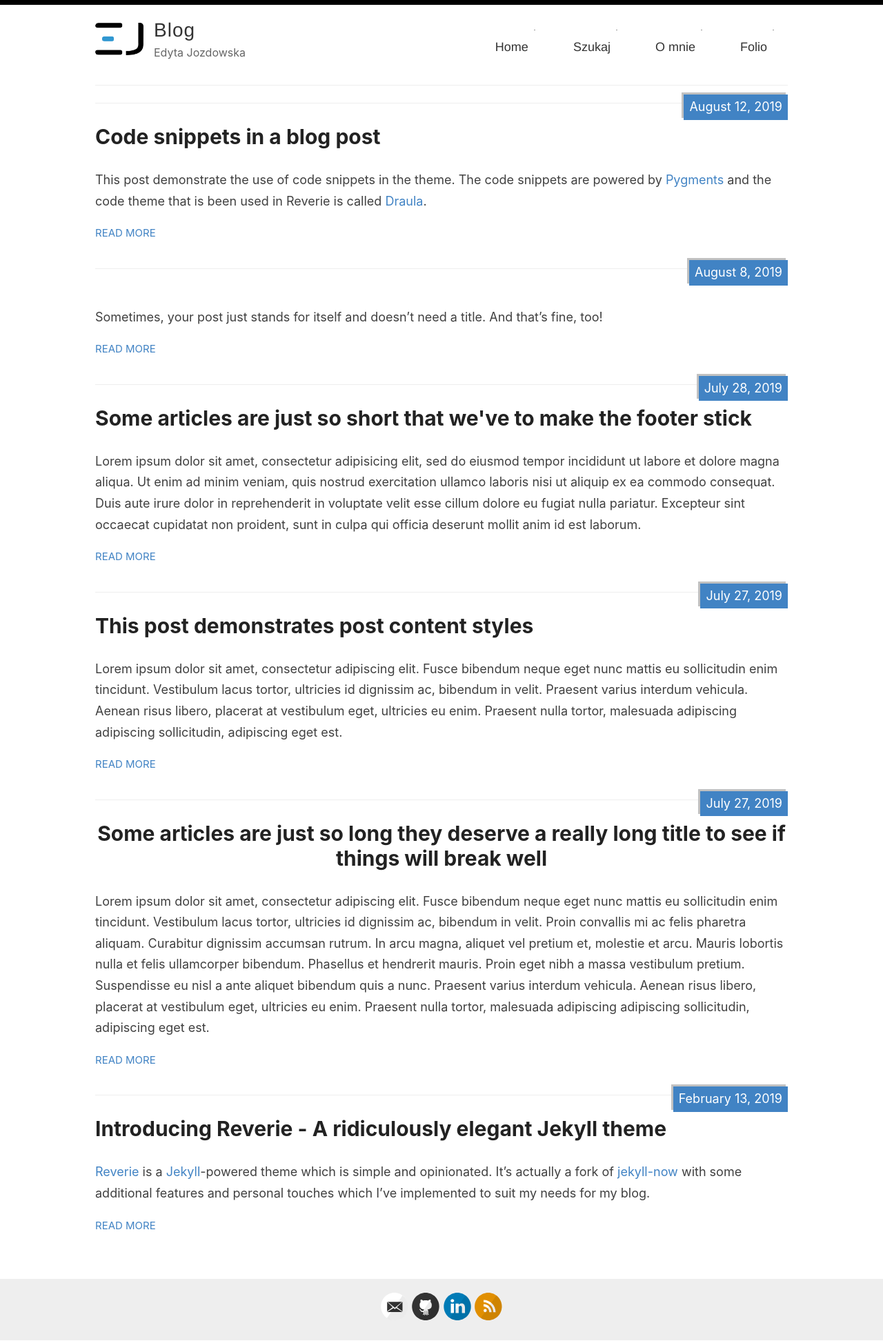
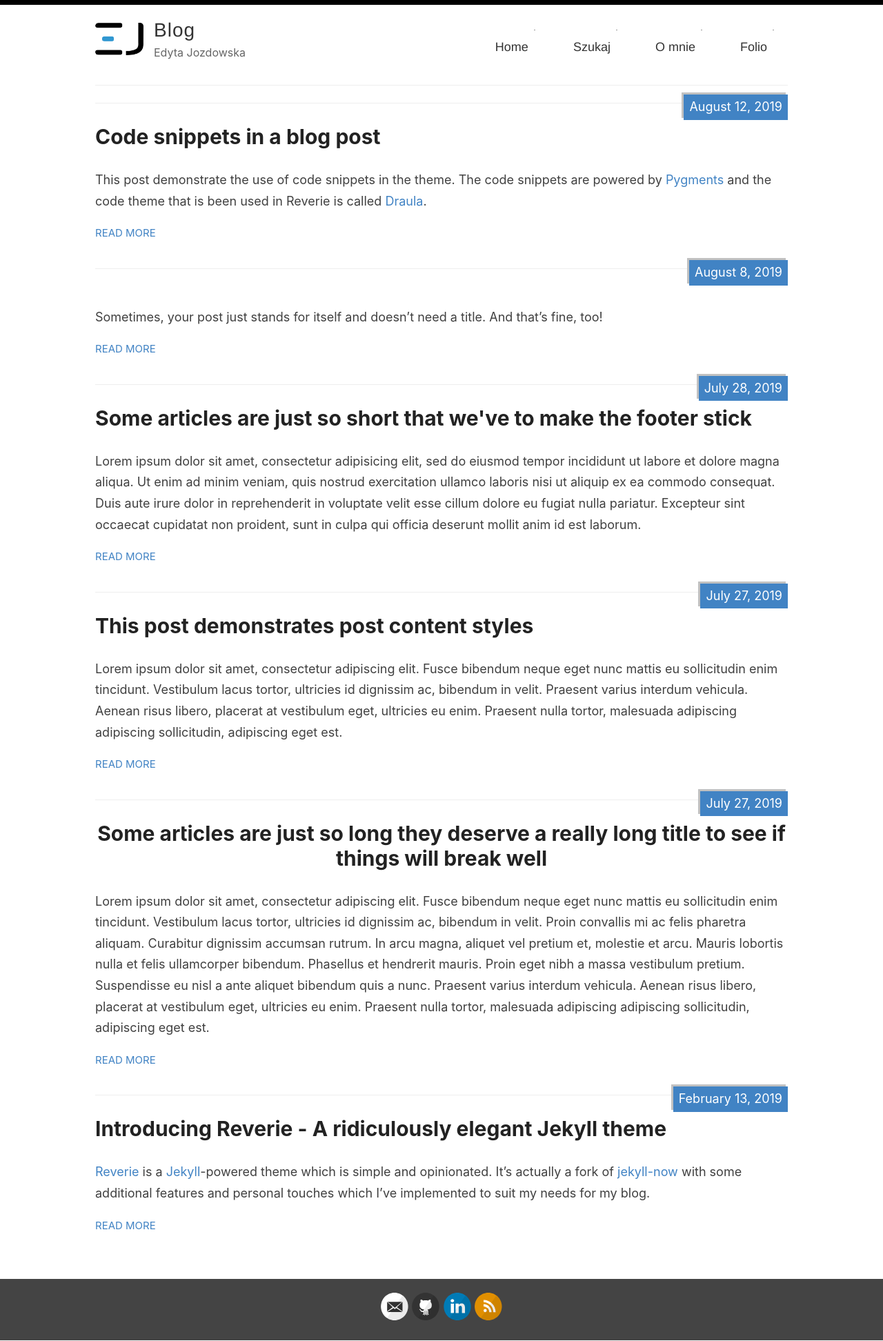
Before and after one commit to xyz-09/blog, a Jekyll site: the page built from index.html, in a window 1280 px wide. Shown: the whole page at 69% size. Built offline with Jekyll 4.4.1, drawn with Linux system fonts in a browser that asks for light colours; the list of posts is cut into pages by our own code.

Commit message:
post view

```diff
--- a/assets/style.css
+++ b/assets/style.css
@@ -549,7 +549,7 @@ nav {
   bottom: 0;
   width: 100%;
   height: 89px;
-  background-color: #eee;
+  background-color: #444;
 }
 
 footer {
--- a/assets/style.scss
+++ b/assets/style.scss
@@ -490,7 +490,7 @@ nav {
   bottom: 0;
   width: 100%;
   height: 89px;
-  background-color: $lightGray;
+  background-color:#444;
 }
 
 footer {
```
Also changed, not shown: 1 other file.
